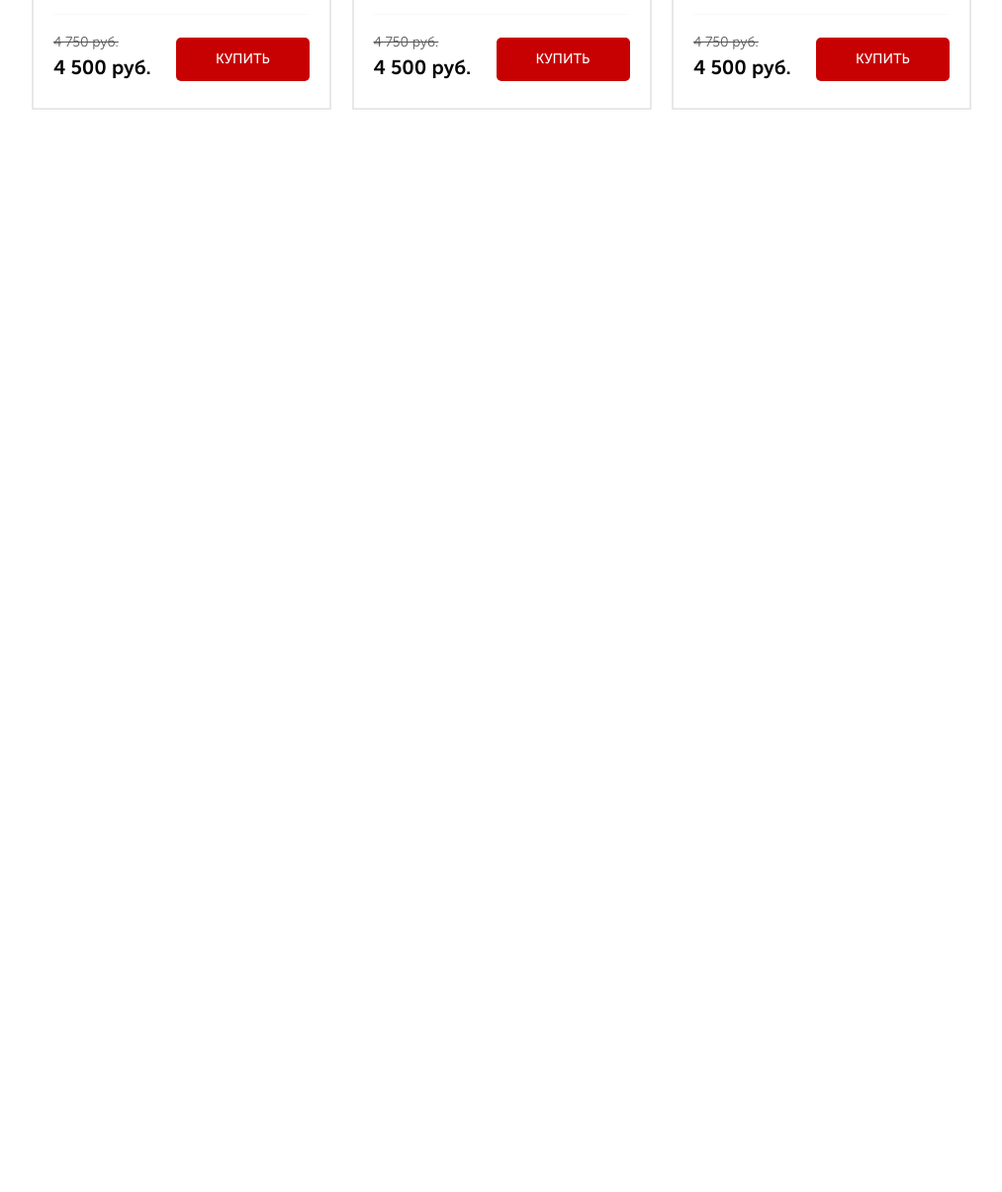
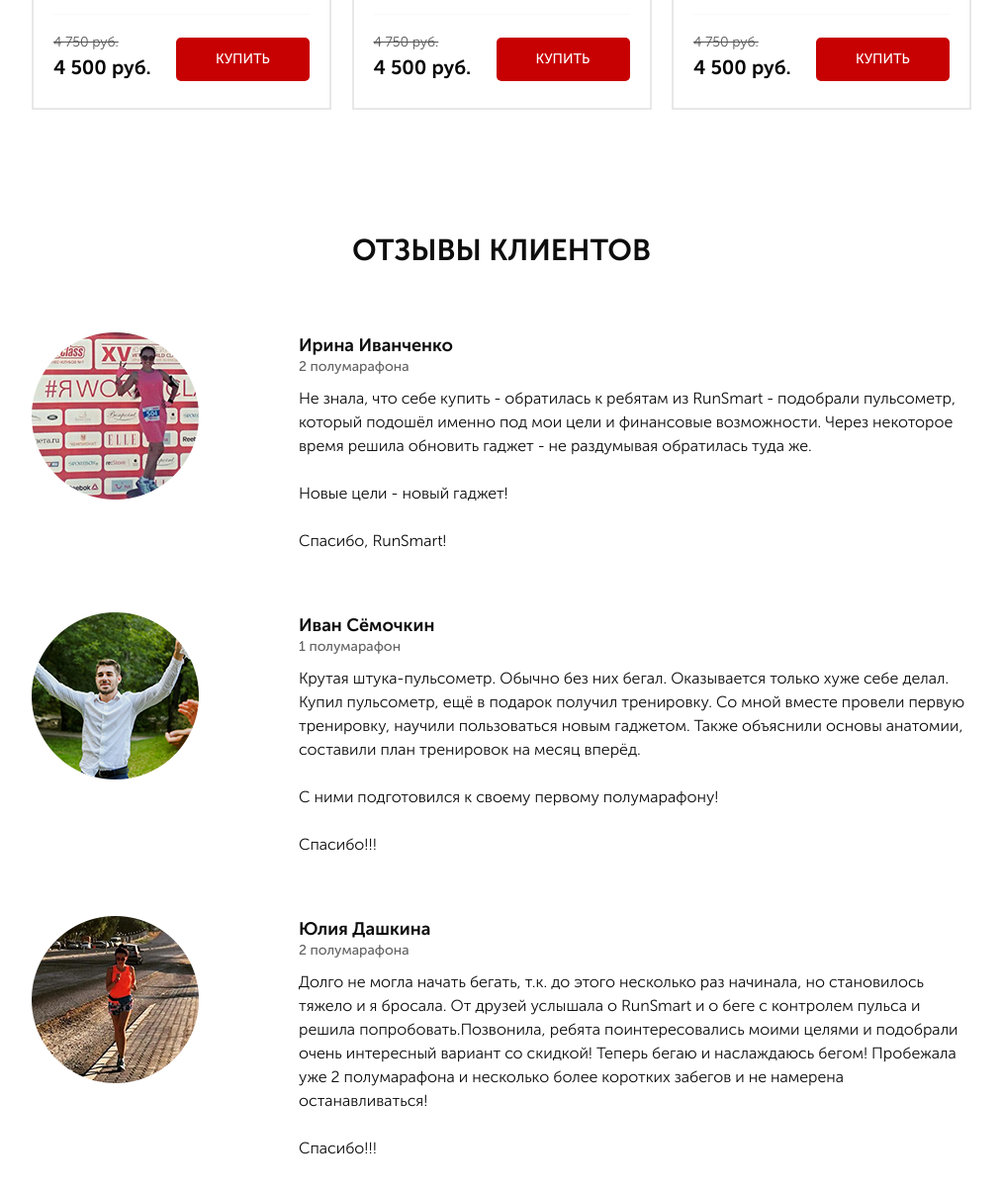
Before and after one commit to dockerstar/RunSmart, a website: page src/index.html in a window 1280 px wide. Shown: the part 4183-5388 px from the top of the page at 99% size, without its empty margins (133-1146 px from the left). Before the commit the page ends 4414 px from the top, so only its background shows below. Drawn offline with nearby package versions, Linux system fonts and the light colour scheme.

Commit message:
create and adaptation section reviews

```diff
--- a/src/index.html
+++ b/src/index.html
@@ -440,6 +440,42 @@
             </div>
         </div>
     </section>
+
+    <section class="reviews">
+        <div class="container">
+            <div class="title">отзывы клиентов</div>
+            <div class="reviews__wrapper">
+                <div class="reviews__review">
+                    <img src="img/photo_1.jpg" alt="photo_1" class="reviews__img">
+                    <div class="reviews__descr">
+                        <div class="reviews__name">Ирина Иванченко </div>
+                        <span>2 полумарафона</span>
+                        <div class="reviews__text">Не знала, что себе купить - обратилась к ребятам из RunSmart - подобрали пульсометр, который подошёл именно под мои цели и финансовые возможности. Через некоторое время решила обновить гаджет - не раздумывая обратилась туда же.<br><br>Новые цели - новый гаджет!<br><br>
+                        Спасибо, RunSmart!
+                        </div>
+                    </div>
+                </div>
+                <div class="reviews__review">
+                    <img src="img/photo_2.jpg" alt="photo_2" class="reviews__img">
+                    <div class="reviews__descr">
+                        <div class="reviews__name">Иван Сёмочкин</div>
+                        <span>1 полумарафон</span>
+                        <div class="reviews__text">Крутая штука-пульсометр. Обычно без них бегал. Оказывается только хуже себе делал.  Купил пульсометр, ещё в подарок получил тренировку. Со мной вместе провели первую тренировку, научили пользоваться новым гаджетом. Также объяснили основы анатомии, составили план тренировок на месяц вперёд.<br><br> С ними подготовился к своему первому полумарафону! <br><br>Спасибо!!!
+                        </div>
+                    </div>
+                </div>
+                <div class="reviews__review">
+                    <img src="img/photo_3.jpg" alt="photo_3" class="reviews__img">
+                    <div class="reviews__descr">
+                        <div class="reviews__name">Юлия Дашкина</div>
+                        <span>2 полумарафона</span>
+                        <div class="reviews__text">Долго не могла начать бегать, т.к. до этого несколько раз начинала, но становилось тяжело и я бросала. От друзей услышала о RunSmart и о беге с контролем пульса и решила попробовать.Позвонила, ребята поинтересовались моими целями и подобрали очень интересный вариант со скидкой! Теперь бегаю и наслаждаюсь бегом! Пробежала уже 2 полумарафона и несколько более коротких забегов и не намерена останавливаться!<br><br>Спасибо!!!
+                    </div>
+                    </div>
+                </div>
+            </div>
+        </div>
+    </section>
     <script type="text/javascript" src="http://code.jquery.com/jquery-1.11.0.min.js"></script>
     <script type="text/javascript" src="http://code.jquery.com/jquery-migrate-1.2.1.min.js"></script>
     <script src="js/slick.min.js"></script>
--- a/src/sass/base/_media.sass
+++ b/src/sass/base/_media.sass
@@ -27,6 +27,11 @@
 			font-size: 21px
 		&__link
 			display: none
+	.catalog
+		&__content
+			justify-content: space-around
+		&__tab
+			width: 166px
 
 @media ( max-width: 767px  )
 	.promo
@@ -47,10 +52,14 @@
 		min-height: 616px
 	.carousel
 		&__inner
-			width: 640px
+			width: 560px
+			img
+				width: 100%
 	.catalog
 		&__content
 			justify-content: space-around
+		&-item
+			margin: 20px
 
 
 
@@ -95,3 +104,26 @@
 			display: none
 	.feed-form
 		width: 250px
+	.catalog
+		&__tabs
+			flex-wrap: wrap
+		&__tab
+			margin-bottom: 10px
+	.reviews
+		&__review
+			flex-direction: column
+			align-items: center
+		&__descr
+			display: flex
+			flex-direction: column
+			justify-content: center
+			align-items: center
+			width: 300px
+			text-align: center
+			margin-left: 0px
+			margin-top: 20px
+	.carousel
+		&__inner
+			width: 302px
+			img
+				width: 100%
--- /dev/null
+++ b/src/sass/blocks/_reviews.sass
@@ -0,0 +1,38 @@
+.reviews
+    padding-bottom: 48px
+    &__wrapper
+        margin-top: 60px
+    &__review
+        display: flex
+        flex-direction: row
+        justify-content: space-between
+        margin-bottom: 60px
+    &__img
+        display: block
+        width: 169px
+        height: 169px
+    &__descr
+        margin-left: 61px
+        width: 680px
+        span
+            font-family: MuseoModerno
+            font-style: normal
+            font-weight: 500
+            font-size: 14px
+            color: #646464
+            display: block
+            margin-top: -3px
+    &__name
+        font-family: MuseoModerno
+        font-style: normal
+        font-weight: 700
+        font-size: 18px
+        color: #0D0D0D
+    &__text
+        margin-top: 10px
+        font-family: MuseoModerno
+        font-style: normal
+        font-weight: 300
+        font-size: 16px
+        line-height: 24px
+        color: #0D0D0D
--- a/src/sass/style.sass
+++ b/src/sass/style.sass
@@ -14,4 +14,5 @@
 @import "blocks/forms"
 @import "blocks/carousel"
 @import "blocks/catalog"
+@import "blocks/reviews"
 @import "base/media"
```
Also changed, not shown: src/css/style.min.css.
